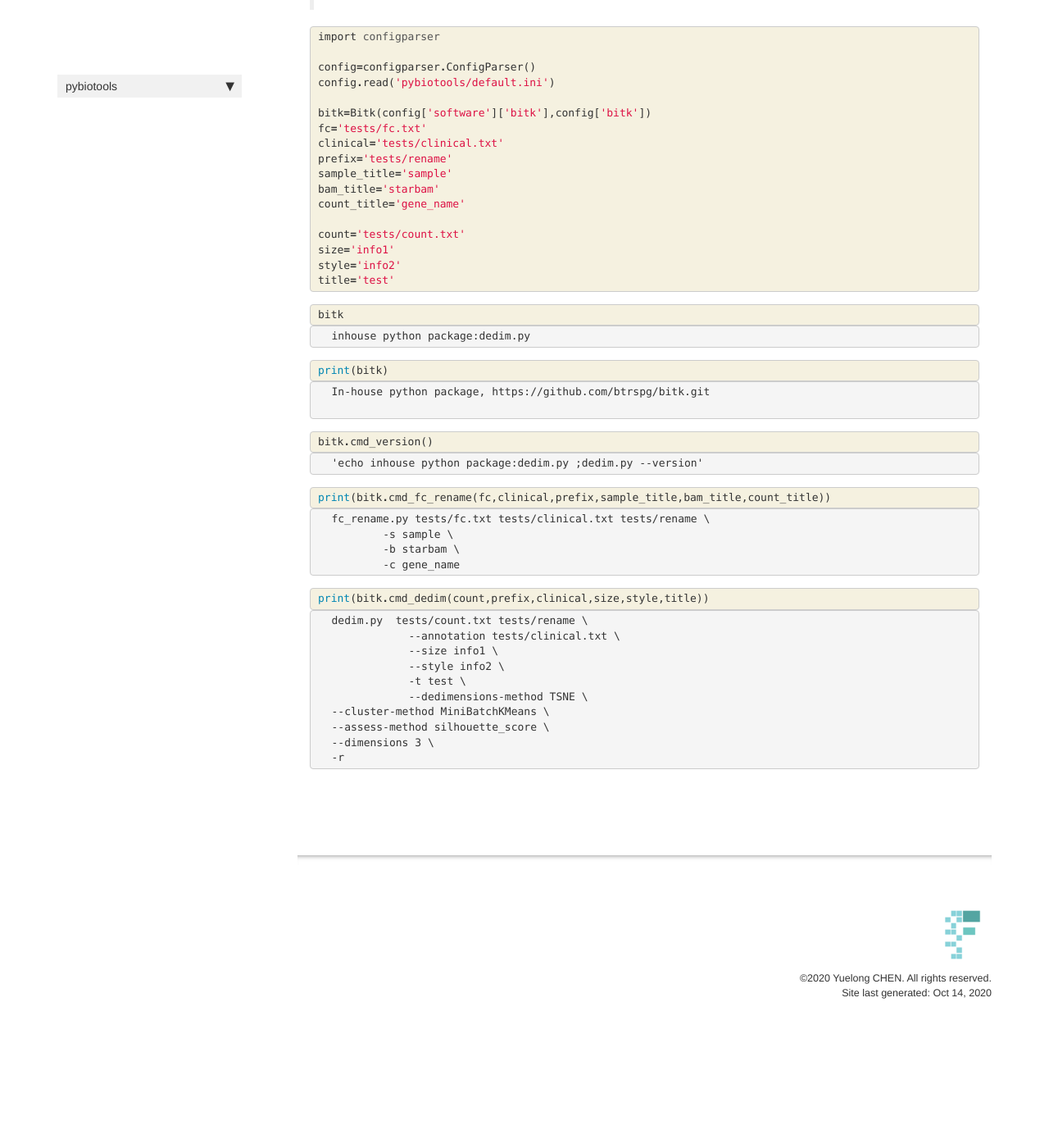
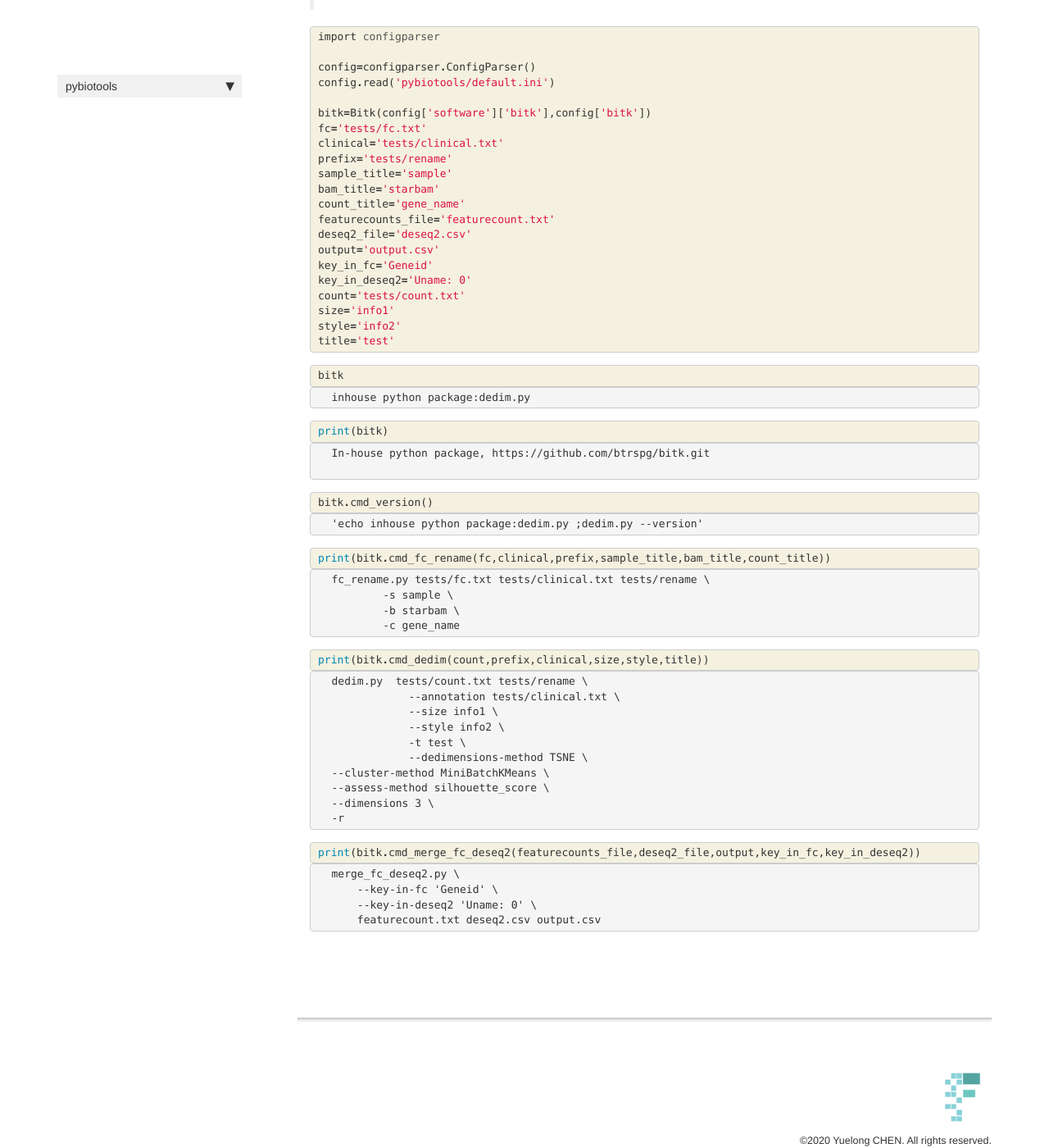
Before and after one commit to btrspg/pybiotools, a Jekyll site: the page built from docs/bitk.html, in a window 1280 px wide and 1400 px high, scrolled down 316 px. Shown: the whole window at 82% size. Built offline with Jekyll 4.4.1, drawn with Linux system fonts in a browser that asks for light colours; nearby versions of some CDN libraries; comment, search, counter and statistics services are not loaded; before the commit the page ends 1586 px from its top, so only the background shows below that.

```diff
--- a/docs/_data/sidebars/home_sidebar.yml
+++ b/docs/_data/sidebars/home_sidebar.yml
@@ -40,6 +40,9 @@ entries:
       title: bitk
       url: /bitk
     - output: web,pdf
+      title: rnasamba
+      url: /rnasamba
+    - output: web,pdf
       title: utils
       url: /utils
     output: web
--- a/docs/bitk.html
+++ b/docs/bitk.html
@@ -84,7 +84,11 @@ sidebar: home_sidebar
 <span class="n">sample_title</span><span class="o">=</span><span class="s1">&#39;sample&#39;</span>
 <span class="n">bam_title</span><span class="o">=</span><span class="s1">&#39;starbam&#39;</span>
 <span class="n">count_title</span><span class="o">=</span><span class="s1">&#39;gene_name&#39;</span>
-
+<span class="n">featurecounts_file</span><span class="o">=</span><span class="s1">&#39;featurecount.txt&#39;</span>
+<span class="n">deseq2_file</span><span class="o">=</span><span class="s1">&#39;deseq2.csv&#39;</span>
+<span class="n">output</span><span class="o">=</span><span class="s1">&#39;output.csv&#39;</span>
+<span class="n">key_in_fc</span><span class="o">=</span><span class="s1">&#39;Geneid&#39;</span>
+<span class="n">key_in_deseq2</span><span class="o">=</span><span class="s1">&#39;Uname: 0&#39;</span>
 <span class="n">count</span><span class="o">=</span><span class="s1">&#39;tests/count.txt&#39;</span>
 <span class="n">size</span><span class="o">=</span><span class="s1">&#39;info1&#39;</span>
 <span class="n">style</span><span class="o">=</span><span class="s1">&#39;info2&#39;</span>
@@ -271,4 +275,38 @@ In-house python package, https://github.com/btrspg/bitk.git
 </div>
     {% endraw %}
 
+    {% raw %}
+
+<div class="cell border-box-sizing code_cell rendered">
+<div class="input">
+
+<div class="inner_cell">
+    <div class="input_area">
+<div class=" highlight hl-ipython3"><pre><span></span><span class="nb">print</span><span class="p">(</span><span class="n">bitk</span><span class="o">.</span><span class="n">cmd_merge_fc_deseq2</span><span class="p">(</span><span class="n">featurecounts_file</span><span class="p">,</span><span class="n">deseq2_file</span><span class="p">,</span><span class="n">output</span><span class="p">,</span><span class="n">key_in_fc</span><span class="p">,</span><span class="n">key_in_deseq2</span><span class="p">))</span>
+</pre></div>
+
+    </div>
 </div>
+</div>
+
+<div class="output_wrapper">
+<div class="output">
+
+<div class="output_area">
+
+<div class="output_subarea output_stream output_stdout output_text">
+<pre>merge_fc_deseq2.py \
+    --key-in-fc &#39;Geneid&#39; \
+    --key-in-deseq2 &#39;Uname: 0&#39; \
+    featurecount.txt deseq2.csv output.csv
+</pre>
+</div>
+</div>
+
+</div>
+</div>
+
+</div>
+    {% endraw %}
+
+</div>
--- a/docs/sidebar.json
+++ b/docs/sidebar.json
@@ -11,6 +11,7 @@
     "featurecounts": "/featurecounts",
     "inhouserscript": "/inhouse_rscript",
     "bitk": "/bitk",
+    "rnasamba": "/rnasamba",
     "utils": "/utils"
   }
 }
--- a/pybiotools/_nbdev.py
+++ b/pybiotools/_nbdev.py
@@ -13,6 +13,7 @@ index = {"Base": "00_base.ipynb",
          "Featurecounts": "07_featurecounts.ipynb",
          "Inhouerscript": "08_inhouse_rscript.ipynb",
          "Bitk": "09_bitk.ipynb",
+         "Rnasamba": "10_rnasamba.ipynb",
          "load_config": "utils.ipynb",
          "config": "utils.ipynb"}
 
@@ -26,6 +27,7 @@ modules = ["softwares/base.py",
            "softwares/bam/featurecounts.py",
            "softwares/inhouse/r.py",
            "softwares/inhouse/bitk.py",
+           "softwares/fasta/rnasamba.py",
            "utils.py"]
 
 doc_url = "https://btrspg.github.io/pybiotools/"
```
Also changed, not shown: docs/rnasamba.html (added, +68 -0 lines), 6 other files.
